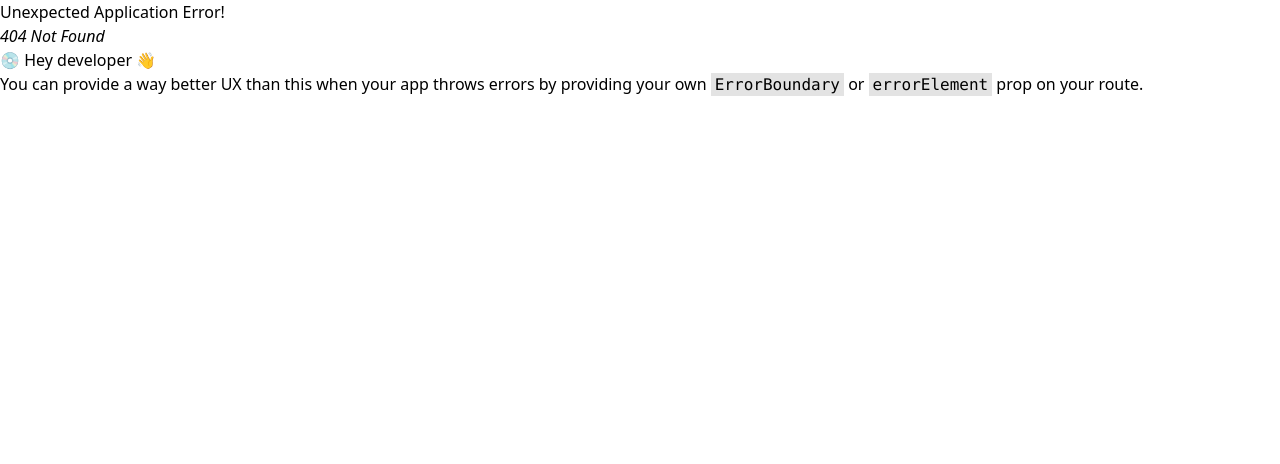
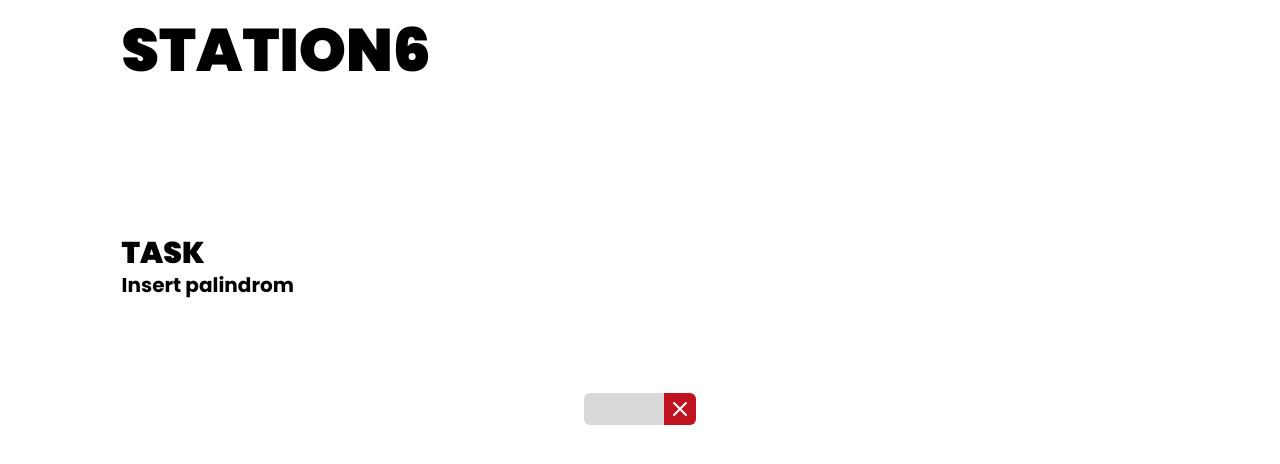
Before and after one commit to FilipScienski/Treasure-Hunt, a React (Vite) app: page /6 in a window 1280 px wide. Before the commit this address had no page. Shown: the top 464 px of the page. Built offline with nearby package versions, Linux system fonts and the light colour scheme.

Commit message:
+ Palindroms

```diff
--- /dev/null
+++ b/src/Pages/Station6.jsx
@@ -0,0 +1,61 @@
+import { useState, useEffect } from 'react'
+
+
+
+
+import Bar from "../components/Bar";
+
+import Title from "../components/Title";
+import Description from "../components/Description";
+import DoneButton from "../components/DoneButton";
+import Popup from "../components/Popup";
+import Input from '../components/Input';
+import Palindroms from '../components/PalindromsInput';
+
+
+
+export default function Station6(props) {
+  const [status, setStatus] = useState(false);
+  const [done, setDone] = useState({});
+  const [Active, setActive] = useState(false);
+
+  function changeStatus(val) {
+    setStatus(val);
+  }
+
+  const setDoneValue = (key, isCorrect) => {
+    setDone(prev => ({ ...prev, [key]: isCorrect }));
+  };
+
+  function isActive()
+  {
+    const value = Object.values(done);
+    return value.length > 0 && value.every(Boolean);
+  }
+
+  useEffect(() => {
+        setActive(isActive(done));
+  }, [done])
+
+
+
+  return (
+    <div className="h-[100vh] overflow-hidden">
+      <div className="flex items-center flex-col justify-between w-[90%] h-fit max-h-[70%] min-h-[70%] mt-5 mx-auto">
+                  <Title text={"Station" + props.no} />
+
+                  <Description text={"Insert palindrom "} />
+
+                  <Palindroms doneNum={done} setDone={setDoneValue} id={"input1"}/>
+
+                  {Active && <DoneButton active={done} text={"Zrobione !"} changeStatus={changeStatus} />}
+
+                  <div className='h-fit w-[80dvw] pb-10 p-5 rounded-t-lg mx-auto'></div>
+
+              </div>
+
+
+              <Popup target={props.no + 1} status={status} desc={"Now go to the finish."}/>
+    </div>
+  );
+}
--- /dev/null
+++ b/src/components/PalindromsInput.jsx
@@ -0,0 +1,60 @@
+import { gsap } from "gsap";
+import { useGSAP } from "@gsap/react";
+
+import { useRef } from "react";
+import { useState } from "react";
+
+import IconCorrect from "./IconCorrect";
+import IconWrong from "./IconWrong";
+
+
+export default function Palindroms(props)
+{
+
+    const [correct, setCorrect] = useState(false);
+
+    const div = useRef();
+    const correctIcon = useRef();
+    const wrongIcon = useRef();
+
+    function isCorrect(text)
+    {
+        return text == text.split('').reverse().join('');
+    }
+
+   function change(e){
+    const value = e.target.value;
+    const Valid = isCorrect(value);
+    setCorrect(isCorrect(value));
+    props.setDone(props.id, Valid);
+    }
+
+    useGSAP(()=>{
+
+        if(!correct)
+        {
+            gsap.to( div.current, {backgroundColor: "#C1121F", duration: 1, ease: "power2"});
+            gsap.fromTo( wrongIcon.current, {color: "white", y: '100%'}, {y: 0, duration: 1, ease: "power2.inOut"});
+
+        }
+        else
+        {
+
+            gsap.to( div.current, {backgroundColor: "#4F772D", duration: 1, ease: "power2"});
+            gsap.fromTo( correctIcon.current, {color: "white", y: '100%'}, {y: 0, duration: 1, ease: "power2.inOut"})
+        }
+    }, {dependencies: [correct]})
+
+
+    return(
+        <>
+            <div className="flex">
+                <input type="text" className="bg-[#D9D9D9] rounded-l-md pl-2 focus:outline-none w-20" onChange={(e)=>{change(e);}}/>
+                <div className="w-[32px] h-[32px] bg-[#ADADAD] rounded-r-md items-center" ref={div}>
+                    {correct && <IconCorrect className="object-contain" ref={correctIcon}/>}
+                    {correct == false && <IconWrong className="object-contain" ref={wrongIcon} />}
+                </div>
+            </div>
+        </>
+    );
+}
--- a/src/main.jsx
+++ b/src/main.jsx
@@ -9,6 +9,7 @@ import Station2 from './Pages/Station2.jsx';
 import Station3 from './Pages/Station3.jsx';
 import Station4 from './Pages/Station4.jsx';
 import Station5 from './Pages/Station5.jsx';
+import Station6 from './Pages/Station6.jsx';
 import Layout from './components/Layout.jsx';
 
 
@@ -32,7 +33,7 @@ import Layout from './components/Layout.jsx';
 //TODO: error page
 
 
-localStorage.setItem("noPages", "5");
+localStorage.setItem("noPages", "6");
 
 
 const router = createBrowserRouter([
@@ -45,7 +46,9 @@ const router = createBrowserRouter([
       { path: "2", element: <Station2 no={2}/> },
       { path: "3", element: <Station3 no={3}/> },
       { path: "4", element: <Station4 no={4}/> },
-      { path: "5", element: <Station5 no={5}/> }
+      { path: "5", element: <Station5 no={5}/> },
+      { path: "6", element: <Station6 no={6}/> }
+
     ],
   },
 ] //, { basename: "/ang"} // to basename było problemem
```
